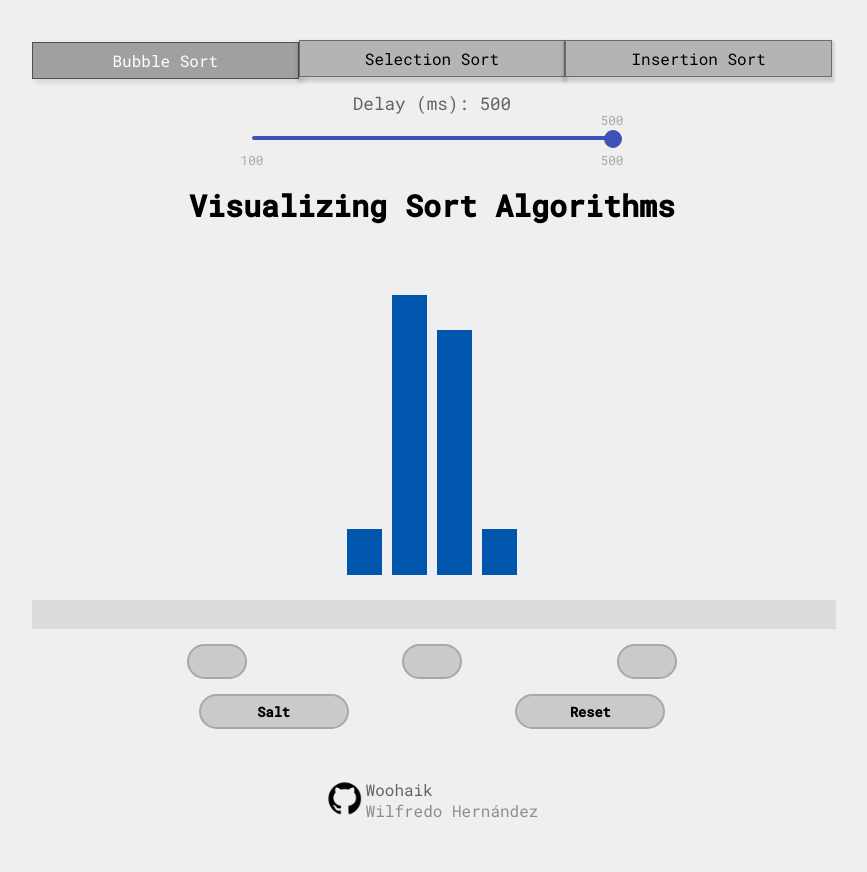
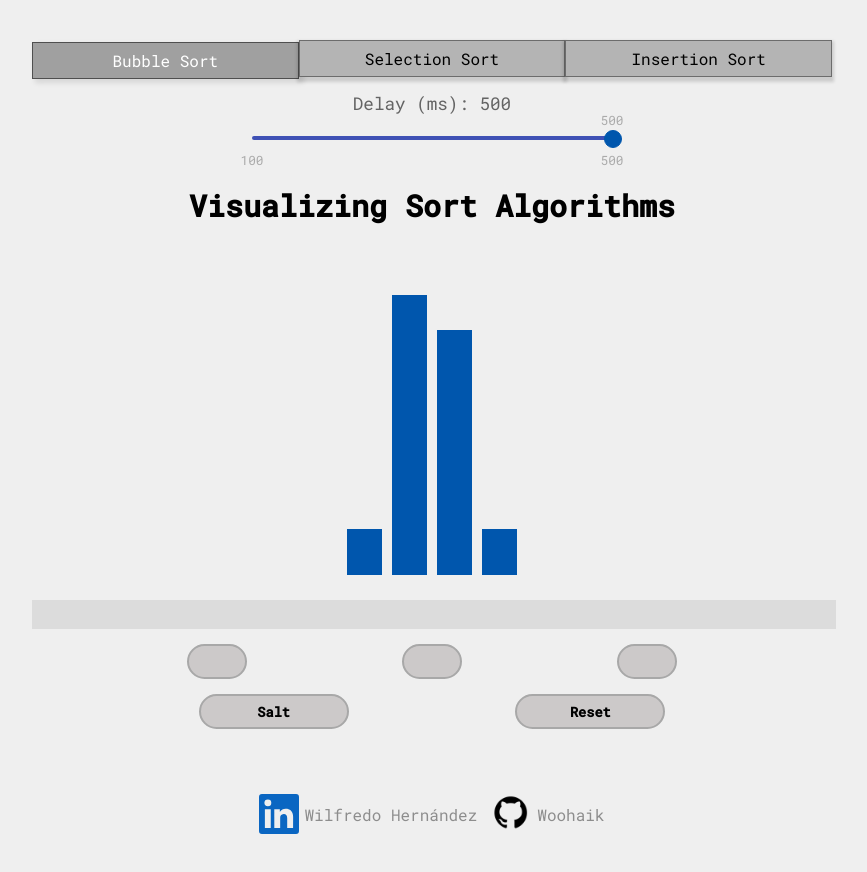
Before and after one commit to Woohaik/sort-visualize, a React (Create React App) app: page / in a window 1280 px wide. Shown: the whole page, without its empty margins (208-1075 px from the left). Built offline with nearby package versions, Linux system fonts and the light colour scheme.

Commit message:
Colores cambiados y agregado logo linkedIn

```diff
--- a/src/App.tsx
+++ b/src/App.tsx
@@ -1,10 +1,10 @@
 import React, { useState, useEffect, useRef } from "react";
 import { changePost, setGreen } from "./utils/animations";
-import { MAX_BAR_QUANTITY, MIN_BAR_QUANTITY, INITIAL_BAR_ARR, BLUE_COLOR } from "./constants";
+import { MAX_BAR_QUANTITY, MIN_BAR_QUANTITY, INITIAL_BAR_ARR, BLUE_COLOR, GREEN_COLOR } from "./constants";
 import { Bars, Steps } from "./types";
 import { getRandomInt } from "./utils/getRandomInt";
 import { insertionSort, bubbleSort, selectionSort } from "./utils";
-import gitHubLogo from "./assets/github.png";
+import Social from "./components/Social";
 
 // Components
 import LoadingBar from "./components/LoadingBar";
@@ -85,7 +85,7 @@ const App = (): JSX.Element => {
 
   const sortedFinished = () => {
     const newBars = bars.map((barObject) => {
-      barObject.color = "#a02bc6";
+      barObject.color = GREEN_COLOR;
       return barObject;
     });
     setBars(newBars);
@@ -158,15 +158,10 @@ const App = (): JSX.Element => {
         isAnimating={isAnimating} startSort={startSort}
         salt={salt} reset={reset} addHandler={addHandler}
         dropHandler={dropHandler} />
-      <a className="repo" href="https://github.com/Woohaik">
-        <img src={gitHubLogo} alt="this is car image" />
-        <div>
-          Woohaik
-          <div className="fs-12 fc-transparent">
-            Wilfredo Hernández
-          </div>
-        </div>
-      </a>
+
+      <Social />
+
+
     </div>
 
   );
--- a/src/assets/scss/components.scss
+++ b/src/assets/scss/components.scss
@@ -56,7 +56,7 @@
         transition: all 0.5s;
         height: 25px;
         width: 35%;
-        background: rgb(30, 68, 194);
+        background: rgb(0, 86, 173);
     }
 }
 
@@ -65,18 +65,30 @@
     margin: 25px auto;
 }
 
-.repo {
+.delay-title {
+    font-size: 1.1em;
+    color: rgb(100, 100, 100);
+    margin-top: 15px;
+    margin-bottom: -10px;
+}
+
+.social {
+    display: flex;
+    justify-content: center;
+    align-items: center;
+    gap: 15px;
+    .item {
         transition: all 0.5s;
         cursor: pointer;
         height: fit-content;
         width: fit-content;
-    margin: 0 auto;
         display: flex;
         justify-content: center;
         text-decoration: none;
         align-items: center;
         color: rgb(100, 100, 100);
         margin-top: 50px !important;
+        gap: 5px;
         img {
             width: 40px;
             height: auto;
@@ -86,10 +98,4 @@
             transform: scale(1.04);
         }
     }
-
-.delay-title {
-    font-size: 1.1em;
-    color: rgb(100, 100, 100);
-    margin-top: 15px;
-    margin-bottom: -10px;
 }
--- a/src/assets/scss/override.scss
+++ b/src/assets/scss/override.scss
@@ -10,3 +10,7 @@ h1 {
         font-size: 20px;
     }
 }
+.input-range__slider {
+    border-color: rgb(0, 86, 173) !important;
+    background: rgb(0, 86, 173) !important;
+}
--- /dev/null
+++ b/src/components/Social.tsx
@@ -0,0 +1,25 @@
+
+import { FC } from "react";
+import gitHubLogo from "./../assets/github.png";
+import linkedInLogo from "./../assets/linkedin.svg";
+
+const social: FC = () => {
+    return (
+        <div className="social">
+            <a className="item" href="https://www.linkedin.com/in/wilfredo-oswaldo-hern%C3%A1ndez-argueta-210108204/"  >
+                <img src={linkedInLogo} alt="LinkdIn Logo" />
+                <div className="fs-12 fc-transparent">
+                    Wilfredo Hernández
+            </div>
+            </a>
+            <a className="item" href="https://github.com/Woohaik"  >
+                <img src={gitHubLogo} alt="Github Logo" />
+                <div className="fs-12 fc-transparent" >
+                    Woohaik
+                </div>
+            </a>
+
+        </div>
+    );
+};
+export default social;
--- a/src/constants/index.ts
+++ b/src/constants/index.ts
@@ -6,7 +6,7 @@ const barWidth = 35;
 const MAX_BAR_QUANTITY = 20;
 const MIN_BAR_QUANTITY = 4;
 export const BLUE_COLOR = "#0056ad";
-export const GREEN_COLOR = "#7da542";
+export const GREEN_COLOR = "#86BE34";
 const INITIAL_BAR_ARR: Bars = [
     {
         id: 0,
```
Also changed, not shown: src/assets/linkedin.svg (added). Lines whose indentation alone changed are shown as unchanged.
